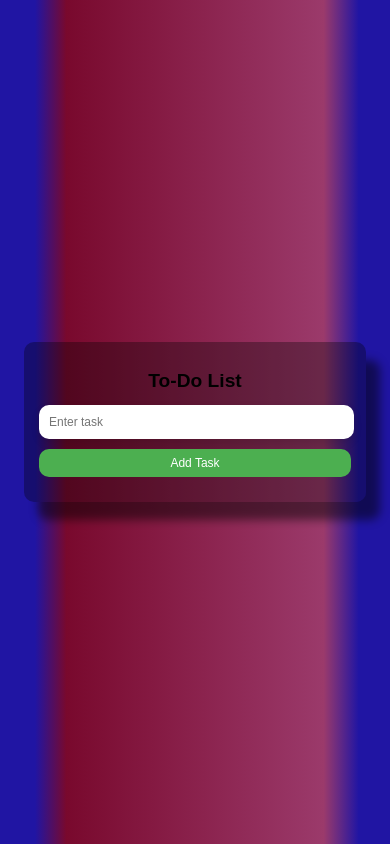
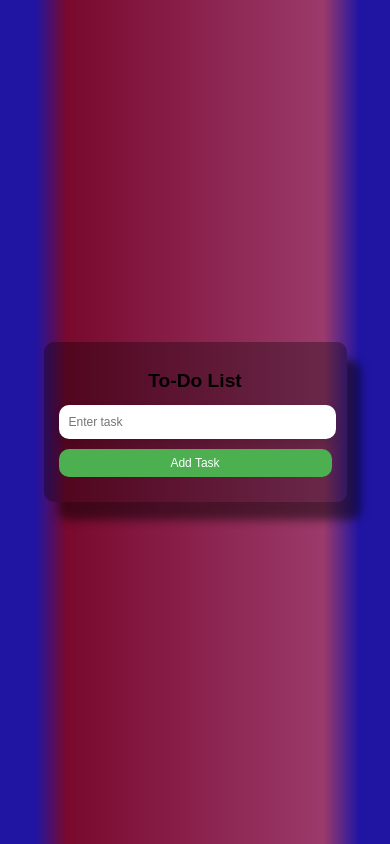
Before and after one commit to ritiknagar03/To-Do-List, a plain HTML site: page index.html in a window 390 px wide. Drawn offline with Linux system fonts and the light colour scheme.

Commit message:
Update To-Do-List-Style.css

```diff
--- a/To-Do-List-Style.css
+++ b/To-Do-List-Style.css
@@ -14,7 +14,7 @@ body {
 #todo-app {
   display: flex;
   flex-direction: column;
-  width: 90%; /* Increase flexibility for smaller screens */
+  width: 70%; /* Increase flexibility for smaller screens */
   max-width: 400px;
   margin: 0 auto;
   padding: 20px;
@@ -85,7 +85,7 @@ body {
 /* Media Queries for Responsiveness */
 @media (max-width: 768px) {
   #todo-app {
-    width: 80%; /* More flexible on tablets */
+    width: 70%; /* More flexible on tablets */
     padding: 15px;
   }
 
```
